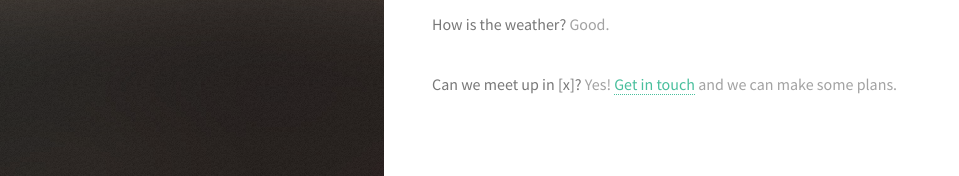
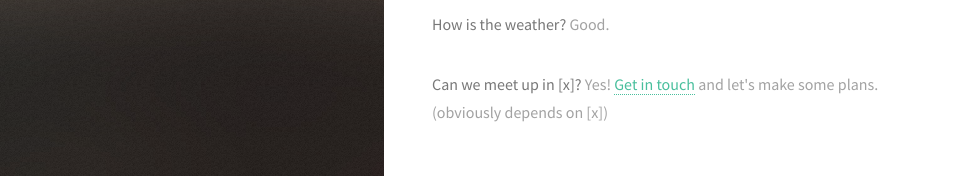
Before and after one commit to HokuNZ/2016Web, a plain HTML site: page index.html in a window 1280 px wide. Shown: the part 466-642 px from the top of the page, without its empty margins (0-959 px from the left). Drawn offline with Linux system fonts and the light colour scheme.

Commit message:
Updated '/index.html' via CloudCannon

```diff
--- a/index.html
+++ b/index.html
@@ -35,7 +35,7 @@
 						<p><strong>Where are you going next?</strong> Argentina; then Antarctica.</p>
 						<p><strong>Are the boys looking forward to it?</strong> Are you kidding?</p>
 						<p><strong>How is the weather?</strong> Good.</p>
-						<p><strong>Can we meet up in [x]?</strong> Yes! <a href="mailto:2016@hoku.nz">Get in touch</a> and we can make some plans.</p>
+						<p><strong>Can we meet up in [x]?</strong> Yes! <a href="mailto:2016@hoku.nz">Get in touch</a> and let's make some plans.<br />(obviously depends on [x])</p>
 						<ul class="actions" style="display:none;">
 							<li><a href="#" class="button">Learn More</a></li>
 						</ul>
```
